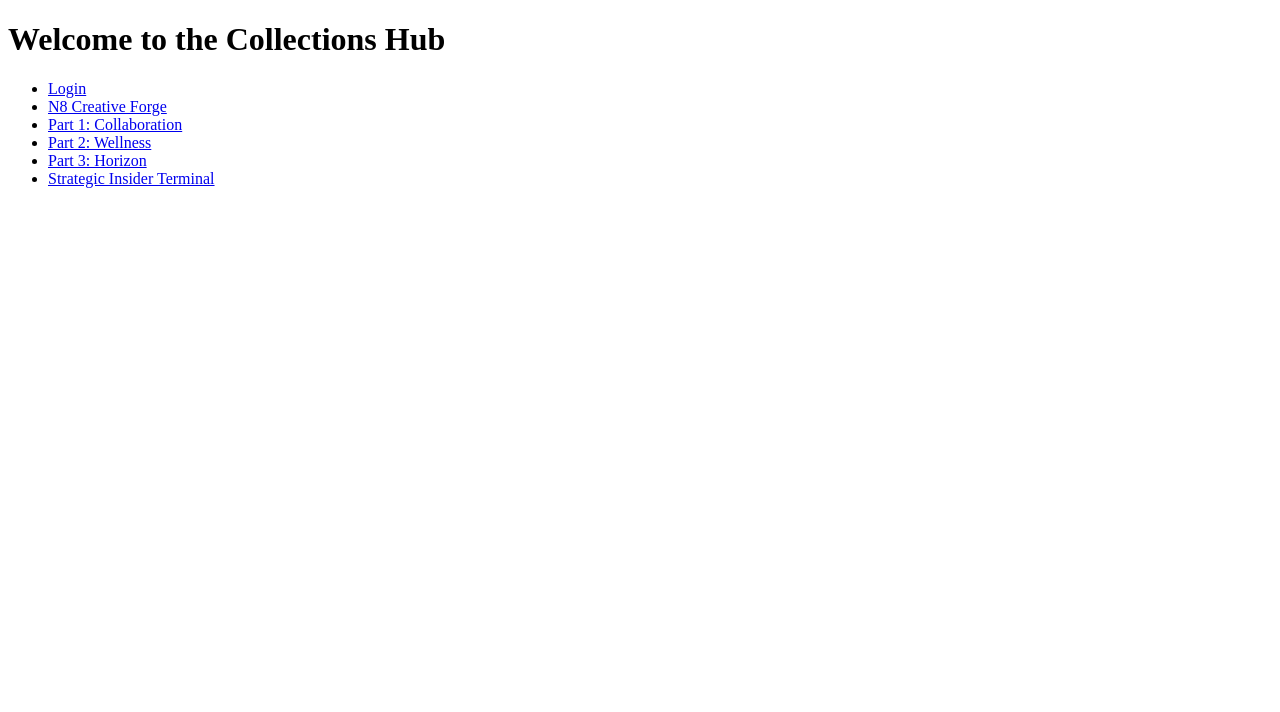
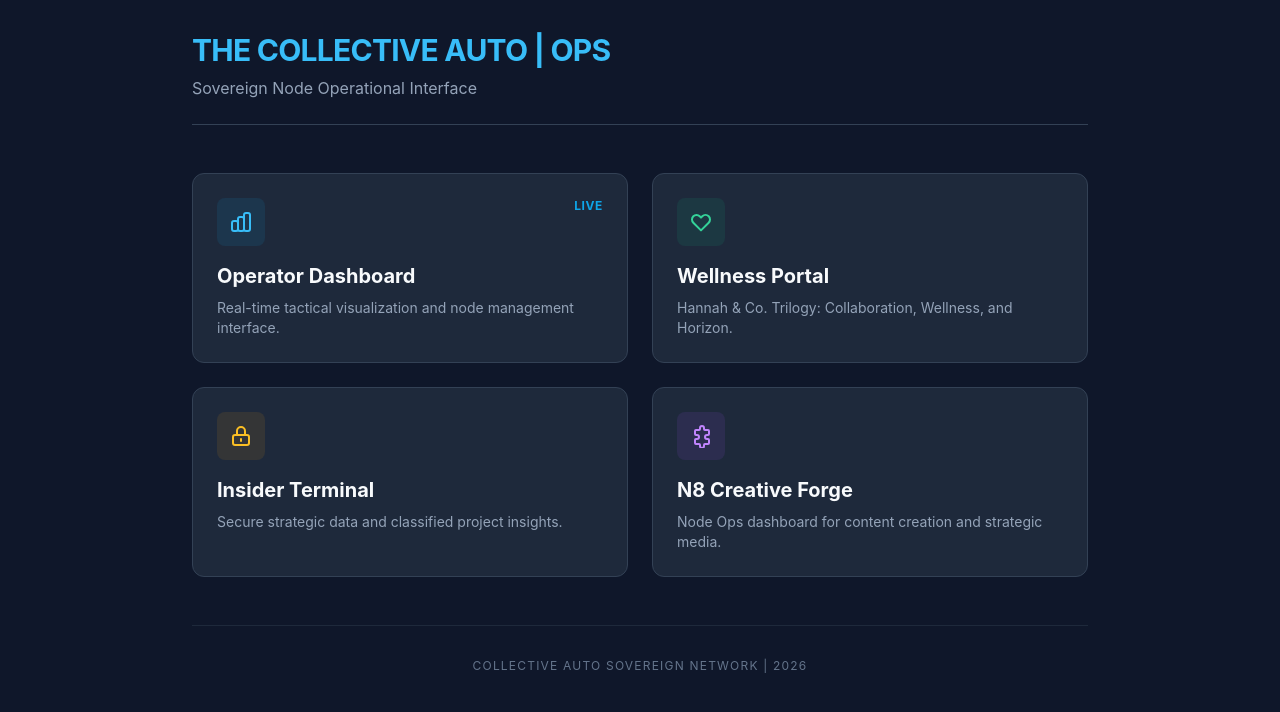
Before and after one commit to zacharyemahaffey-ops/THECOLLECTIVEAUTOOPS, a plain HTML site: page index.html in a window 1280 px wide. Drawn offline with nearby package versions, Linux system fonts and the light colour scheme.

Commit message:
Update: Integrate Operator Dashboard and fix layout

```diff
--- a/index.html
+++ b/index.html
@@ -3,17 +3,79 @@
 <head>
     <meta charset="UTF-8">
     <meta name="viewport" content="width=device-width, initial-scale=1.0">
-    <title>Index Hub</title>
+    <title>THE COLLECTIVE | OPS HUB</title>
+    <script src="https://cdn.tailwindcss.com"></script>
+    <style>
+        body { background-color: #0f172a; color: #f8fafc; font-family: 'Inter', sans-serif; }
+        .card { background: #1e293b; border: 1px solid #334155; transition: all 0.3s ease; }
+        .card:hover { border-color: #38bdf8; transform: translateY(-2px); }
+    </style>
 </head>
-<body>
-    <h1>Welcome to the Collections Hub</h1>
-    <ul>
-        <li><a href="login.html">Login</a></li>
-        <li><a href="n8-creative-forge.html">N8 Creative Forge</a></li>
-        <li><a href="part-1-collaboration.html">Part 1: Collaboration</a></li>
-        <li><a href="part-2-wellness.html">Part 2: Wellness</a></li>
-        <li><a href="part-3-horizon.html">Part 3: Horizon</a></li>
-        <li><a href="project-tc-bdsv.html">Strategic Insider Terminal</a></li>
-    </ul>
+<body class="p-8">
+    <div class="max-w-4xl mx-auto">
+        <header class="mb-12 border-b border-slate-700 pb-6">
+            <h1 class="text-3xl font-bold tracking-tight text-sky-400">THE COLLECTIVE AUTO | OPS</h1>
+            <p class="text-slate-400 mt-2">Sovereign Node Operational Interface</p>
+        </header>
+
+        <div class="grid grid-cols-1 md:grid-cols-2 gap-6">
+            <!-- Operator Dashboard Link -->
+            <a href="https://colhorizon-m9clvtso.manus.space/" target="_blank" class="card p-6 rounded-xl block group">
+                <div class="flex justify-between items-start mb-4">
+                    <div class="p-3 bg-sky-500/10 rounded-lg text-sky-400">
+                        <svg xmlns="http://www.w3.org/2000/svg" class="h-6 w-6" fill="none" viewBox="0 0 24 24" stroke="currentColor">
+                            <path stroke-linecap="round" stroke-linejoin="round" stroke-width="2" d="M9 19v-6a2 2 0 00-2-2H5a2 2 0 00-2 2v6a2 2 0 002 2h2a2 2 0 002-2zm0 0V9a2 2 0 012-2h2a2 2 0 012 2v10m-6 0a2 2 0 002 2h2a2 2 0 002-2m0 0V5a2 2 0 012-2h2a2 2 0 012 2v14a2 2 0 01-2 2h-2a2 2 0 01-2-2z" />
+                        </svg>
+                    </div>
+                    <span class="text-xs font-bold text-sky-500 uppercase tracking-wider">LIVE</span>
+                </div>
+                <h3 class="text-xl font-bold mb-2 group-hover:text-sky-400">Operator Dashboard</h3>
+                <p class="text-slate-400 text-sm">Real-time tactical visualization and node management interface.</p>
+            </a>
+
+            <!-- Wellness Portal -->
+            <a href="gemini-code-1776977710930.html" class="card p-6 rounded-xl block group">
+                <div class="flex justify-between items-start mb-4">
+                    <div class="p-3 bg-emerald-500/10 rounded-lg text-emerald-400">
+                        <svg xmlns="http://www.w3.org/2000/svg" class="h-6 w-6" fill="none" viewBox="0 0 24 24" stroke="currentColor">
+                            <path stroke-linecap="round" stroke-linejoin="round" stroke-width="2" d="M4.318 6.318a4.5 4.5 0 000 6.364L12 20.364l7.682-7.682a4.5 4.5 0 00-6.364-6.364L12 7.636l-1.318-1.318a4.5 4.5 0 00-6.364 0z" />
+                        </svg>
+                    </div>
+                </div>
+                <h3 class="text-xl font-bold mb-2 group-hover:text-emerald-400">Wellness Portal</h3>
+                <p class="text-slate-400 text-sm">Hannah & Co. Trilogy: Collaboration, Wellness, and Horizon.</p>
+            </a>
+
+            <!-- Insider Terminal -->
+            <a href="project-tc-bdsv.html" class="card p-6 rounded-xl block group">
+                <div class="flex justify-between items-start mb-4">
+                    <div class="p-3 bg-amber-500/10 rounded-lg text-amber-400">
+                        <svg xmlns="http://www.w3.org/2000/svg" class="h-6 w-6" fill="none" viewBox="0 0 24 24" stroke="currentColor">
+                            <path stroke-linecap="round" stroke-linejoin="round" stroke-width="2" d="M12 15v2m-6 4h12a2 2 0 002-2v-6a2 2 0 00-2-2H6a2 2 0 00-2 2v6a2 2 0 002 2zm10-10V7a4 4 0 00-8 0v4h8z" />
+                        </svg>
+                    </div>
+                </div>
+                <h3 class="text-xl font-bold mb-2 group-hover:text-amber-400">Insider Terminal</h3>
+                <p class="text-slate-400 text-sm">Secure strategic data and classified project insights.</p>
+            </a>
+
+            <!-- Creative Forge -->
+            <a href="n8-creative-forge.html" class="card p-6 rounded-xl block group">
+                <div class="flex justify-between items-start mb-4">
+                    <div class="p-3 bg-purple-500/10 rounded-lg text-purple-400">
+                        <svg xmlns="http://www.w3.org/2000/svg" class="h-6 w-6" fill="none" viewBox="0 0 24 24" stroke="currentColor">
+                            <path stroke-linecap="round" stroke-linejoin="round" stroke-width="2" d="M11 4a2 2 0 114 0v1a1 1 0 001 1h3a1 1 0 011 1v3a1 1 0 01-1 1h-1a2 2 0 100 4h1a1 1 0 011 1v3a1 1 0 01-1 1h-3a1 1 0 00-1 1v1a2 2 0 11-4 0v-1a1 1 0 00-1-1H7a1 1 0 01-1-1v-3a1 1 0 011-1h1a2 2 0 100-4H7a1 1 0 01-1-1V7a1 1 0 011-1h3a1 1 0 001-1V4z" />
+                        </svg>
+                    </div>
+                </div>
+                <h3 class="text-xl font-bold mb-2 group-hover:text-purple-400">N8 Creative Forge</h3>
+                <p class="text-slate-400 text-sm">Node Ops dashboard for content creation and strategic media.</p>
+            </a>
+        </div>
+
+        <footer class="mt-12 pt-8 border-t border-slate-800 text-center">
+            <p class="text-slate-500 text-xs tracking-widest uppercase">Collective Auto Sovereign Network | 2026</p>
+        </footer>
+    </div>
 </body>
 </html>
```
